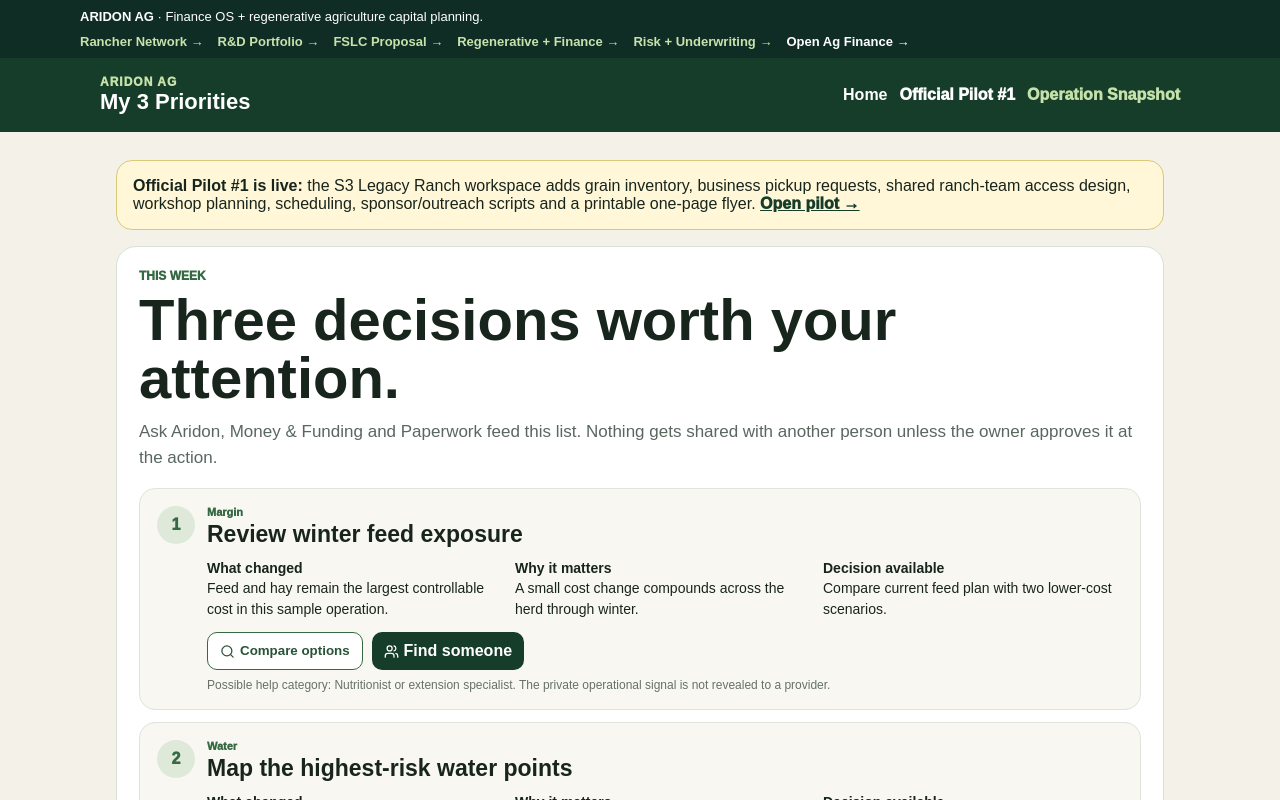
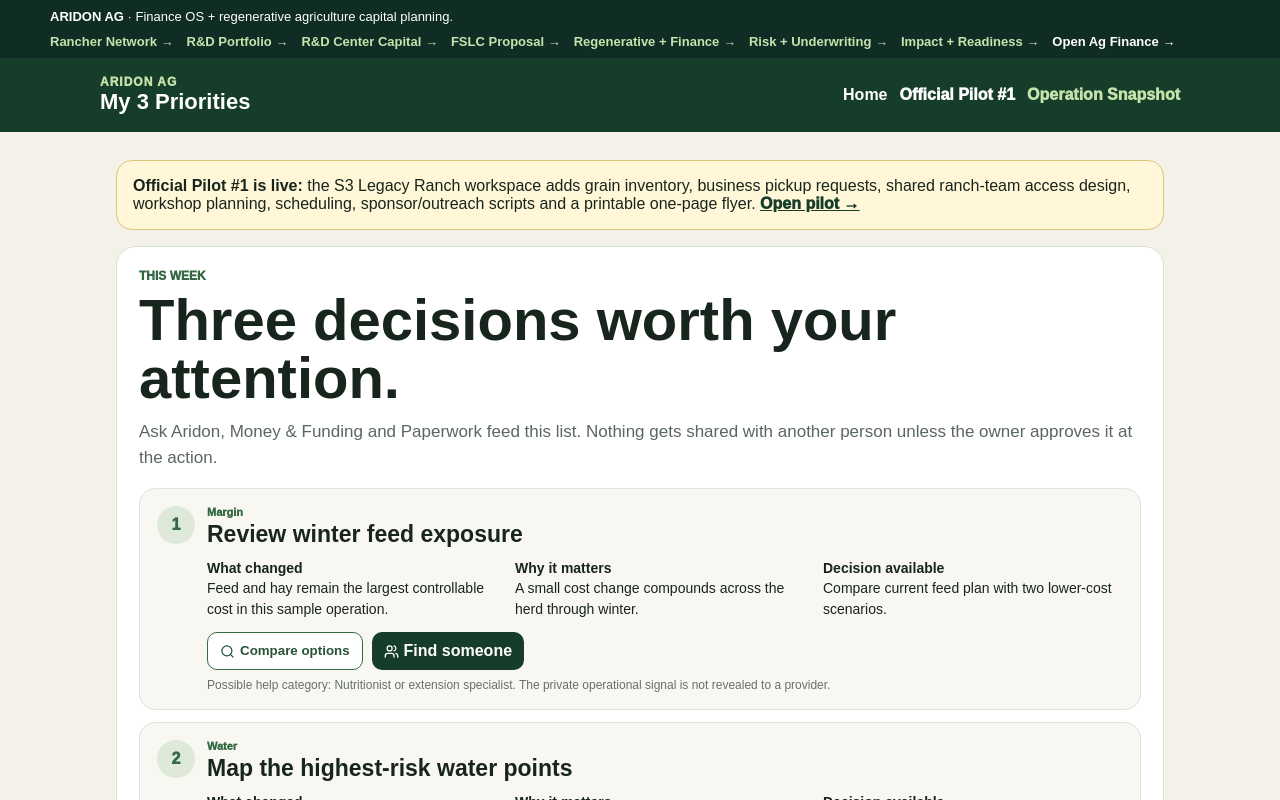
Before and after one commit to jimrusk/aridon-app, a Next.js app: page /ag/app in a window 1280 px wide. Shown: the top 800 px of the page. Built offline with nearby package versions, Linux system fonts and the light colour scheme.

Commit message:
Expose center capital and impact readiness workspaces

```diff
--- a/app/ag/layout.tsx
+++ b/app/ag/layout.tsx
@@ -3,7 +3,7 @@ import Link from 'next/link';
 
 export const metadata: Metadata = {
   title: 'Aridon Ag | AI Back Office for Ranches',
-  description: 'Find margin leaks, weekly priorities, finance visibility, regenerative transition economics, underwriting readiness and funding opportunities for your ranch. Start with a free two-minute Aridon Operation Snapshot.',
+  description: 'Find margin leaks, weekly priorities, finance visibility, regenerative transition economics, underwriting readiness, impact evidence and funding opportunities for your ranch. Start with a free two-minute Aridon Operation Snapshot.',
   applicationName: 'Aridon Ag',
   appleWebApp: {
     capable: true,
@@ -24,14 +24,16 @@ export default function AgLayout({ children }: { children: React.ReactNode }) {
   return <>
     <link rel="manifest" href="/ag/manifest.webmanifest" />
     <div style={{ background: '#102d25', color: '#fff', padding: '9px 16px', fontFamily: 'Arial, sans-serif' }}>
-      <div style={{ maxWidth: 1120, margin: 'auto', display: 'flex', justifyContent: 'space-between', alignItems: 'center', gap: 10, flexWrap: 'wrap' }}>
+      <div style={{ maxWidth: 1180, margin: 'auto', display: 'flex', justifyContent: 'space-between', alignItems: 'center', gap: 10, flexWrap: 'wrap' }}>
         <span style={{ fontSize: 13 }}><strong>ARIDON AG</strong> · Finance OS + regenerative agriculture capital planning.</span>
-        <div style={{ display:'flex', gap:14, alignItems:'center', flexWrap:'wrap' }}>
+        <div style={{ display:'flex', gap:13, alignItems:'center', flexWrap:'wrap' }}>
           <Link href="/ag/rancher-network" style={{ color: '#C8E2AC', fontWeight: 900, textDecoration: 'none', fontSize: 13 }}>Rancher Network →</Link>
           <Link href="/ag/rd" style={{ color: '#C8E2AC', fontWeight: 900, textDecoration: 'none', fontSize: 13 }}>R&amp;D Portfolio →</Link>
+          <Link href="/ag/rd/center" style={{ color: '#C8E2AC', fontWeight: 900, textDecoration: 'none', fontSize: 13 }}>R&amp;D Center Capital →</Link>
           <Link href="/ag/rd/fslc" style={{ color: '#C8E2AC', fontWeight: 900, textDecoration: 'none', fontSize: 13 }}>FSLC Proposal →</Link>
           <Link href="/ag/regenerative" style={{ color: '#C8E2AC', fontWeight: 900, textDecoration: 'none', fontSize: 13 }}>Regenerative + Finance →</Link>
           <Link href="/ag/regenerative/underwriting" style={{ color: '#C8E2AC', fontWeight: 900, textDecoration: 'none', fontSize: 13 }}>Risk + Underwriting →</Link>
+          <Link href="/ag/regenerative/impact" style={{ color: '#C8E2AC', fontWeight: 900, textDecoration: 'none', fontSize: 13 }}>Impact + Readiness →</Link>
           <Link href="/ag/finance" style={{ color: '#fff', fontWeight: 850, textDecoration: 'none', fontSize: 13 }}>Open Ag Finance →</Link>
         </div>
       </div>
```
